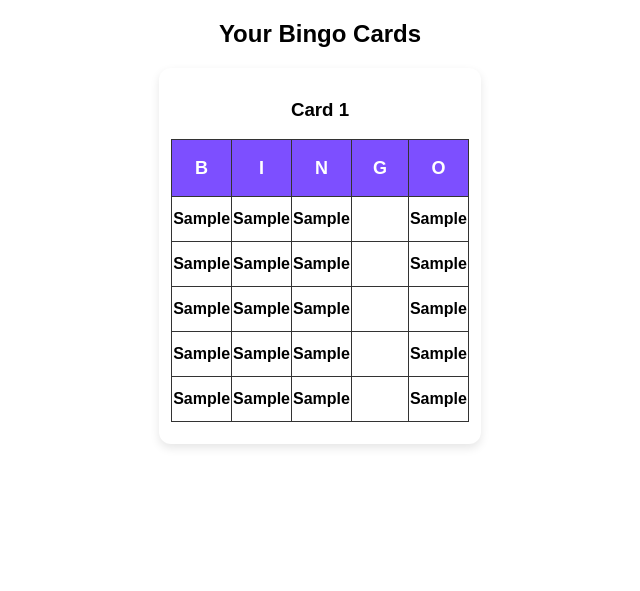
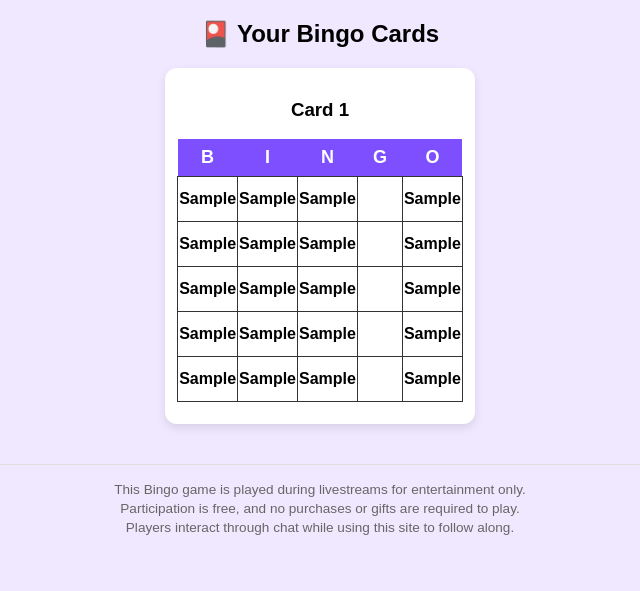
Before and after one commit to JessDoobie/JessDoobie-Live-Bingo-v3, a Flask app: template templates/cards.html in a window 1280 px wide. Shown: the top 591 px of the page, without its empty margins (320-960 px from the left). Run offline with Flask 3, Linux system fonts and the light colour scheme; the template is opened without the code that fills it: most values are stand-ins (such as "Sample title", 1, 10 or a date in 2020).

Commit message:
Update cards.html

```diff
--- a/templates/cards.html
+++ b/templates/cards.html
@@ -2,38 +2,13 @@
 <html>
 <head>
   <title>Your Bingo Cards</title>
-  <style>
-    body {
-      font-family: Arial, sans-serif;
-      background: #ffffff;
-      text-align: center;
-    }
-    .cards {
-      display: flex;
-      flex-wrap: wrap;
-      justify-content: center;
-      gap: 20px;
-    }
-    table {
-      border-collapse: collapse;
-      margin: 10px;
-    }
-    th, td {
-      border: 1px solid #333;
-      width: 40px;
-      height: 40px;
-      text-align: center;
-      cursor: pointer;
-    }
-    td.marked {
-      background: #7d4fff;
-      color: white;
-    }
+
   <style>
     body {
       font-family: Arial, sans-serif;
       background: #f0e8ff;
       text-align: center;
+      padding-bottom: 40px;
     }
 
     .cards {
@@ -73,11 +48,24 @@
     }
 
     td.marked {
-    background: #2ec4b6; /* turquoise */
+      background: #2ec4b6;
       color: white;
     }
+
+    /* 👇 FOOTER STYLES */
+    .site-footer {
+      margin-top: 40px;
+      padding: 15px 10px;
+      font-size: 0.85rem;
+      color: #666;
+      border-top: 1px solid #ddd;
+    }
+
+    .site-footer p {
+      margin: 0;
+      line-height: 1.4;
+    }
   </style>
-
 
   <script>
     function toggle(cell) {
@@ -88,7 +76,7 @@
 
 <body>
 
-  <h2>Your Bingo Cards</h2>
+  <h2>🎴 Your Bingo Cards</h2>
 
   <div class="cards">
     {% for card in cards %}
@@ -115,5 +103,14 @@
     {% endfor %}
   </div>
 
+  <!-- 👇 FOOTER DISCLAIMER -->
+  <footer class="site-footer">
+    <p>
+      This Bingo game is played during livestreams for entertainment only.<br>
+      Participation is free, and no purchases or gifts are required to play.<br>
+      Players interact through chat while using this site to follow along.
+    </p>
+  </footer>
+
 </body>
 </html>
```
Lines whose indentation alone changed are shown as unchanged.
